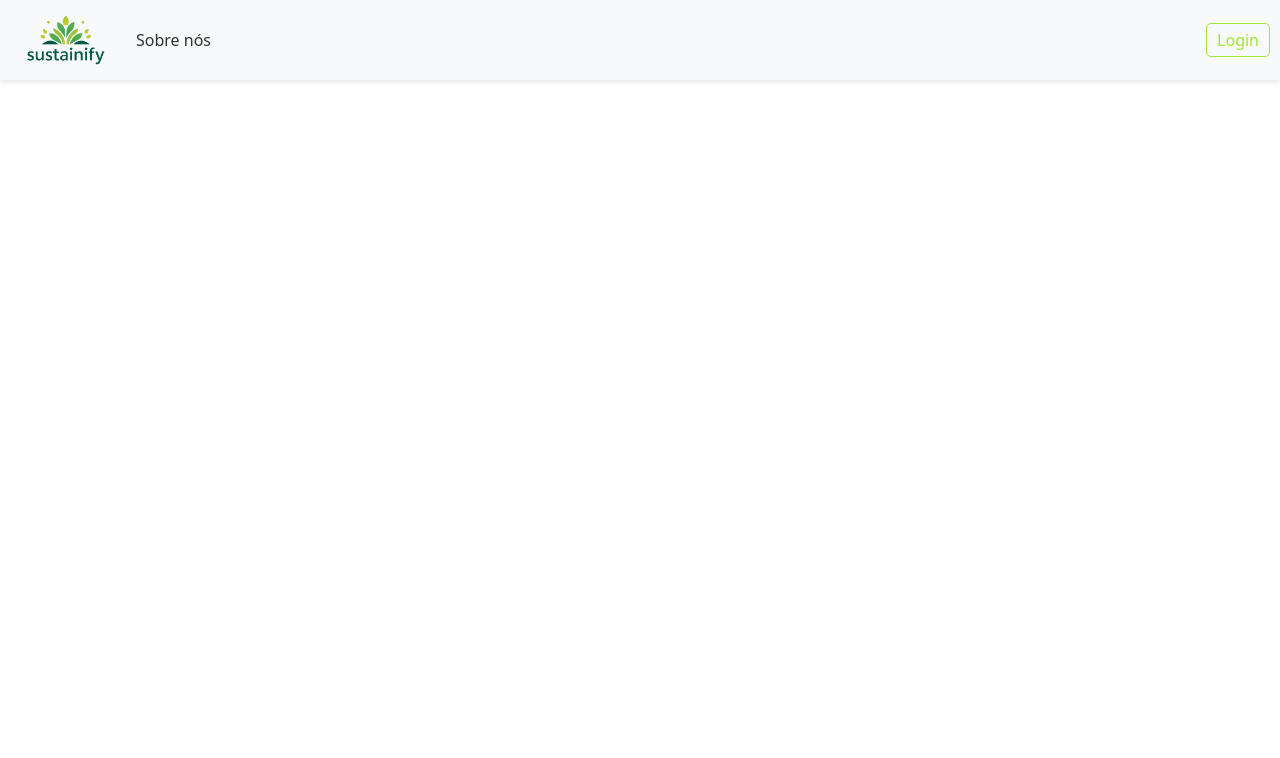
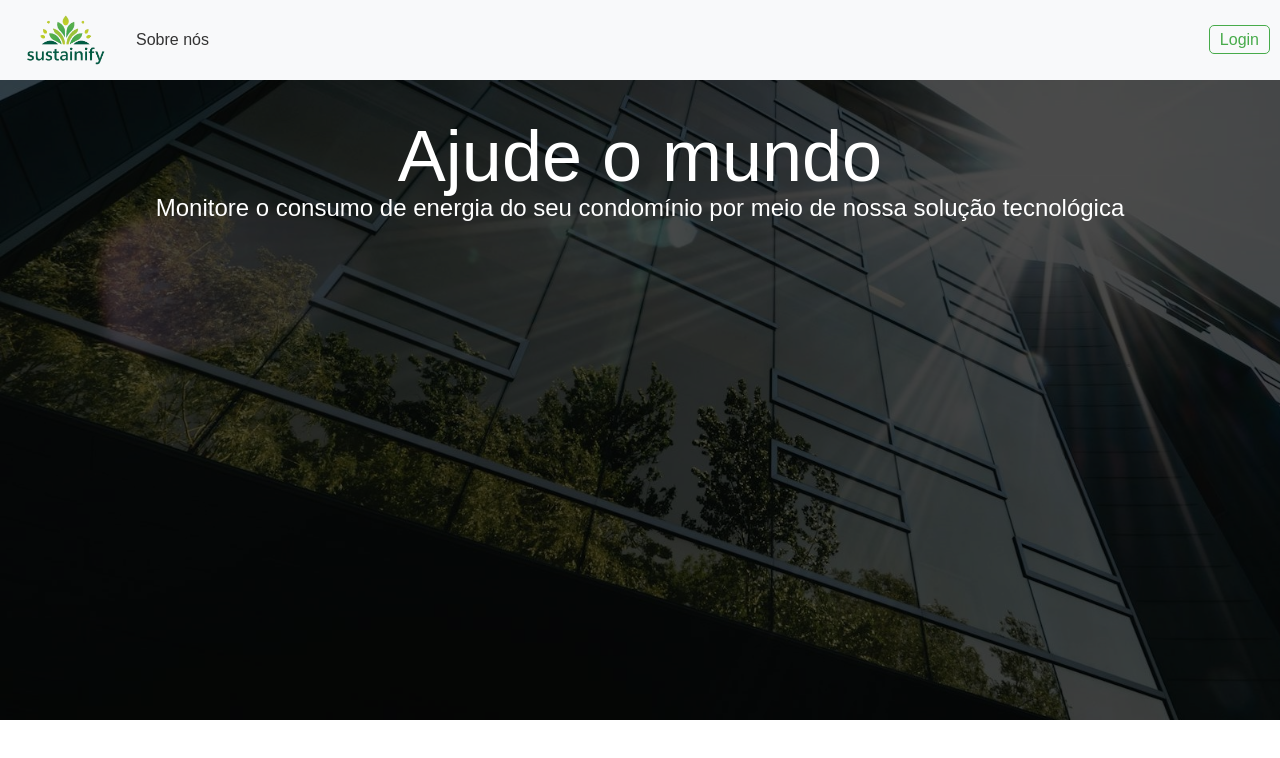
Before and after one commit to vitorvhsilva/sustainify, a Next.js app: page / in a window 1280 px wide. Shown: the top 758 px of the page. Built offline with nearby package versions, Linux system fonts and the light colour scheme.

Commit message:
Base do banner da home feito
Co-authored-by: Joaogananca26 <joaogananca26@gmail.com>
Co-authored-by: yamamotolucas <lucasbraccoyamamoto@gmail.com>

```diff
--- a/src/app/globals.css
+++ b/src/app/globals.css
@@ -56,7 +56,7 @@
 }
 
 .navbar-link:hover {
-  color: #A3E635;
+  color: #47AB4A;
 }
 
 .navbar-login {
@@ -66,14 +66,14 @@
 .login-button {
   text-decoration: none;
   font-size: 16px;
-  color: #A3E635;
-  border: 1px solid #A3E635;
+  color: #47AB4A;
+  border: 1px solid #47AB4A;
   padding: 5px 10px;
   border-radius: 5px;
 }
 
 .login-button:hover {
-  background-color: #A3E635;
+  background-color: #47AB4A;
   color: white;
 }
 
--- a/src/app/layout.tsx
+++ b/src/app/layout.tsx
@@ -14,7 +14,7 @@ export default function RootLayout({
 }>) {
   return (
     <html lang="pt-br">
-      <body>
+      <body className="font-montserrat">
         <Cabecalho/>
         {children}
       </body>
--- a/src/app/page.tsx
+++ b/src/app/page.tsx
@@ -1,6 +1,7 @@
+import BannerHome from "@/components/Home/BannerHome/BannerHome";
+
 export default function Home() {
   return (
-    <>
-    </>
+    <BannerHome/>
   );
 }
--- a/src/components/Cabecalho/Cabecalho.tsx
+++ b/src/components/Cabecalho/Cabecalho.tsx
@@ -12,7 +12,7 @@ export default function Cabecalho() {
   };
 
   return (
-    <header className="navbar font-poppins">
+    <header className="navbar">
       <div className="navbar-container">
         <Link href="/" className="navbar-brand">
           <Image
--- /dev/null
+++ b/src/components/Home/BannerHome/BannerHome.tsx
@@ -0,0 +1,13 @@
+export default function BannerHome() {
+  return (
+    <section className="w-full h-fit">
+      <div className="relative w-full h-[80vh] bg-cover bg-no-repeat bg-[url('/home/bannerhome2.jpg')]">
+        <div className="absolute inset-0 bg-black opacity-70"></div>
+        <div className="relative pt-10 justify-center h-full">
+          <h1 className="text-7xl text-corBranca text-center">Ajude o mundo</h1>
+          <h2 className="text-2xl text-corBranca text-center">Monitore o consumo de energia do seu condomínio por meio de nossa solução tecnológica</h2>
+        </div>
+      </div>
+    </section>
+  );
+}
--- a/tailwind.config.ts
+++ b/tailwind.config.ts
@@ -9,13 +9,17 @@ export default {
   theme: {
     extend: {
       colors: {
-        'cor1': '#2C7A48',
-        'cor2': '#A3E635',
-        'cor3': '#1E3A8A',
-        'cor4': '#60A5FA',
-        'cor5': '#F1F5F9',
+        'cor1': '#005C42',
+        'cor2': '#47AB4A',
+        'cor3': '#B2CA31',
+        'cor4': '#1E3A8A',
+        'cor5': '#60A5FA',
+        'cor6': '#F1F5F9',
         'corBranca': '#FFF',
         'corPreta': '#000'
+      },
+      fontFamily: {
+        montserrat: ['Montserrat', 'sans-serif'],
       },
     },
   },
```
Also changed, not shown: public/home/bannerhome.jpg (added), public/home/bannerhome2.jpg (added).
